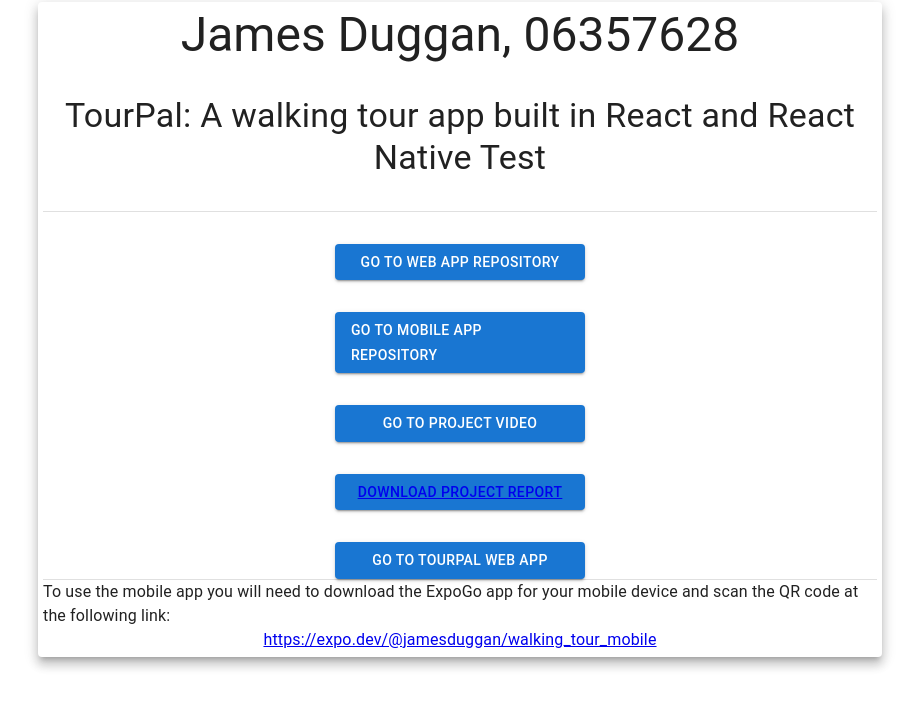
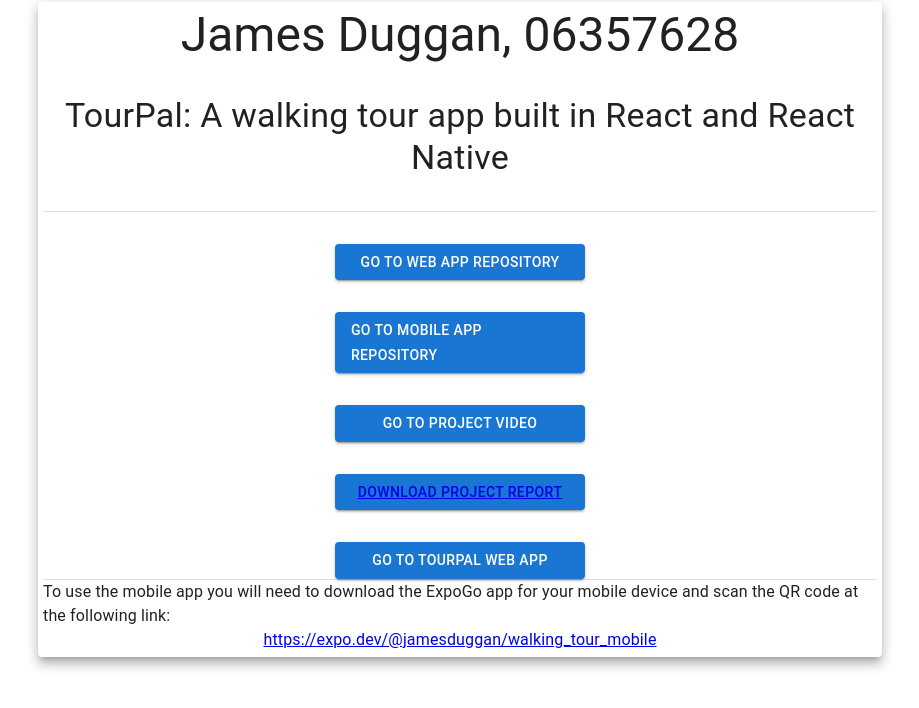
Before and after one commit to dugganj780/project_landing_page, a React (Create React App) app: page / in a window 1280 px wide. Shown: the top 708 px of the page, without its empty margins (180-1099 px from the left). Built offline with nearby package versions, Linux system fonts and the light colour scheme.

Commit message:
Re-upload Final Report

```diff
--- a/src/App.js
+++ b/src/App.js
@@ -43,7 +43,7 @@
               James Duggan, 06357628
             </Typography>
             <Typography variant="h4" align="center">
-              TourPal: A walking tour app built in React and React Native Test
+              TourPal: A walking tour app built in React and React Native
             </Typography>
             <Divider />
             <Button
```
